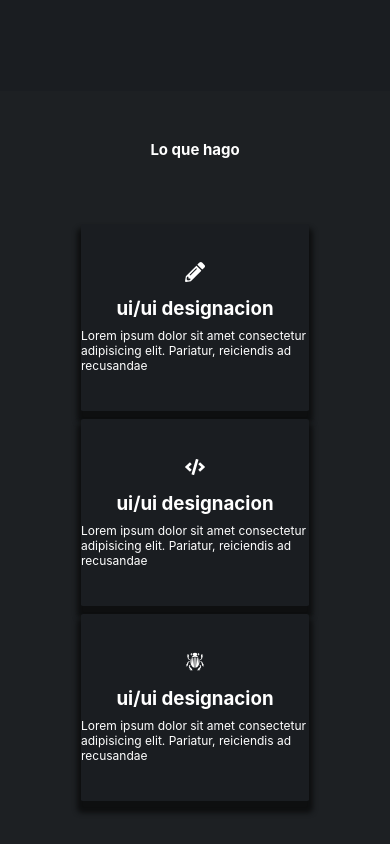
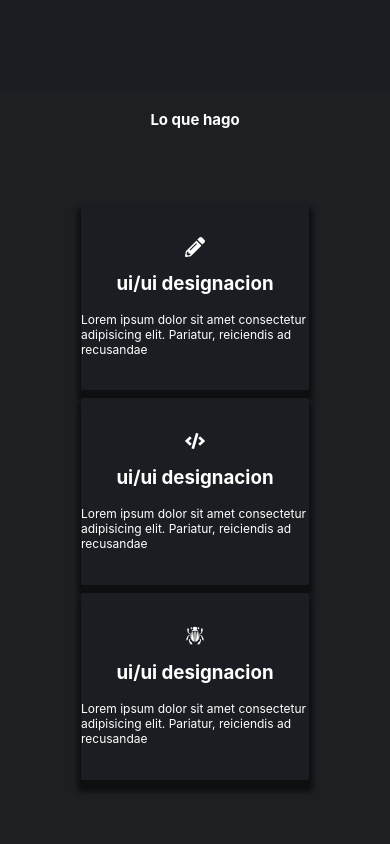
Before and after one commit to Lcdiego/Portfolio, a React (Create React App) app: page / in a window 390 px wide. Shown: the part 2340-3184 px from the top of the page. Built offline with nearby package versions, Linux system fonts and the light colour scheme.

Commit message:
Cambio_2

```diff
--- a/src/components/TP-Porfolio/Servicios/Servicios.css
+++ b/src/components/TP-Porfolio/Servicios/Servicios.css
@@ -33,8 +33,6 @@
     display: flex;
     justify-content: center;
     align-items: flex-start;
-    flex-wrap: wrap;
-    padding-top: 3%;
     padding-top: 4%;
 
 
@@ -75,7 +73,7 @@
         font-size: 12px;
     }
     .tituloEtiqueta{
-        margin-bottom: 8px;
+        margin-bottom: 17px;
     }
 
 }
@@ -85,19 +83,23 @@
         height: 222px;
     }
 }
-@media(max-width:957px){
+@media(max-width:900px){
     .contenedorEtiqueas{
         width: 226px;
         height: 222px;
     }
+    .seccionServicios{
+        display: flex;
+
+    }
 }
 @media(max-width:800px){
     .contenedorEtiqueas{
-        width: 251px;
-        height: 198px;
+        width: 226px;
+        height: 222px;
     }
     .titulo_Etiqueta{
-        height: 9%;
+        height: 28%;
     }
     .seccionServicios{
         height: 82vh;
@@ -105,12 +107,12 @@
 }
 @media(max-width:700px){
     .titulo_Etiqueta{
-        height: 10%;
+        height: 28%;
     }
     .seccionServicios{
         height: 81vh;
         display: flex;
-        align-items: center;
+        align-items: flex-start;
     }
     .contenedorEtiqueas{
         width: 251px;
@@ -125,17 +127,17 @@
     }
 
 .titulo_Etiqueta{
-    height: 10%;
+    height: 28%;
 }
 .seccionServicios{
-padding-top: 0%;
+padding-top: 4%;
 height: 81vh;
 }
 }
 @media(max-width:500px){
 .titulo_Etiqueta{
 
-    height: 9%;
+    height: 5%;
 }
 .contenedorEtiqueas{
     width: 228px;
@@ -145,8 +147,8 @@ height: 81vh;
     flex-wrap: nowrap;
     flex-direction: column;
     align-items: center;
-    padding-top: 4%;
-    height: 91%;
+    padding-top: 1%;
+    height: 95%;
 
 }
 
```
